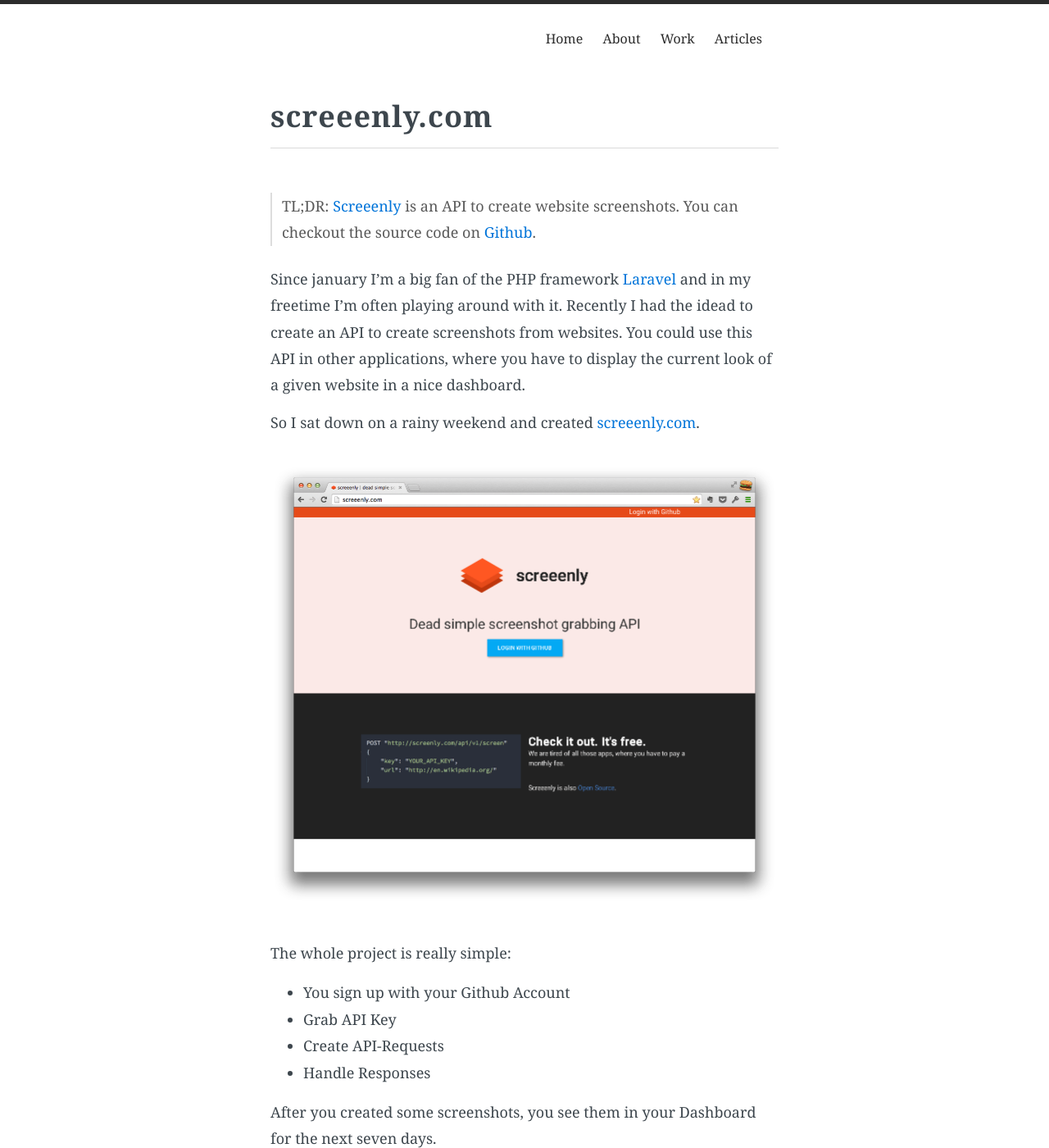
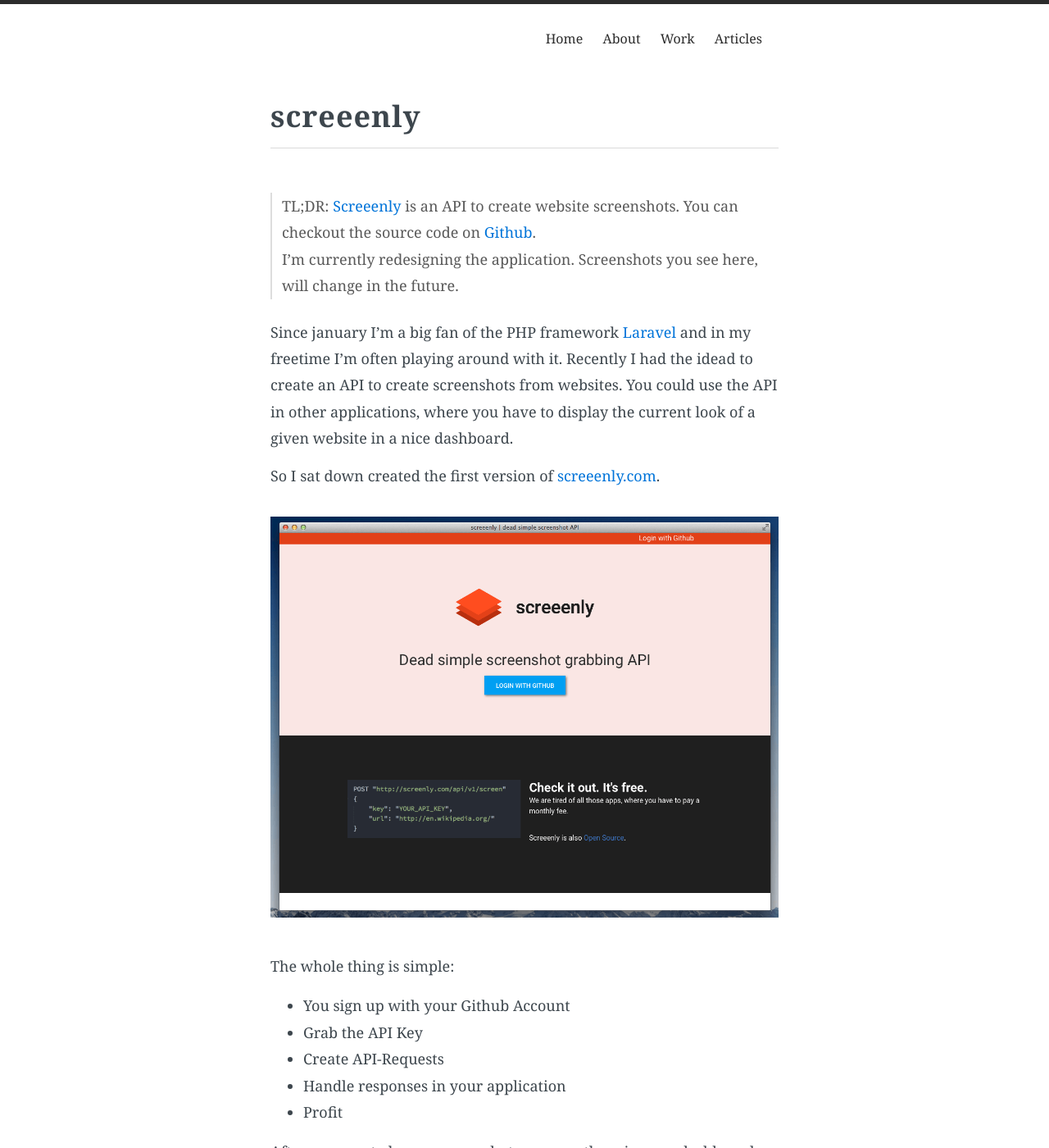
Before and after one commit to daybugging/stefanzweifel.io, a Jekyll site: the page built from _portfolio/screeenly.md, in a window 1280 px wide and 1400 px high. Shown: the whole window at 82% size. Built offline with Jekyll 4.4.1, drawn with Linux system fonts in a browser that asks for light colours; some of the changed text lies outside the part shown.

Commit message:
Fixed Screeenly Entry
Signed-off-by: Stefan Zweifel <hello@stefanzweifel.io>

```diff
--- a/_portfolio/screeenly.md
+++ b/_portfolio/screeenly.md
@@ -1,30 +1,31 @@
 ---
 layout: page
-title:  "screeenly.com"
+title:  screeenly
 date:   2014-07-15 16:16:08
 project-url: http://screeenly.com
 image: /img/portfolio/screeenly/hero-image.png
-description: A little sideproject of mine. Screeenly creates screenshots from websites and delivers them through a simple API.
+description: Sideproject I'm currently working on. Screeenly creates screenshots from websites and delivers them through a simple API.
 ---
 
-> TL;DR: [Screeenly](http://screeenly.com) is an API to create website screenshots. You can checkout the source code on [Github](https://github.com/stefanzweifel/screeenly).
+> TL;DR: [Screeenly](http://screeenly.com) is an API to create website screenshots. You can checkout the source code on [Github](https://github.com/stefanzweifel/screeenly).<br>
+> I'm currently redesigning the application. Screenshots you see here, will change in the future.
 
-Since january I'm a big fan of the PHP framework [Laravel](http://laracel.com) and in my freetime I'm often playing around with it. Recently I had the idead to create an API to create screenshots from websites. You could use this API in other applications, where you have to display the current look of a given website in a nice dashboard.
+Since january I'm a big fan of the PHP framework [Laravel](http://laracel.com) and in my freetime I'm often playing around with it. Recently I had the idead to create an API to create screenshots from websites. You could use the API in other applications, where you have to display the current look of a given website in a nice dashboard.
 
-So I sat down on a rainy weekend and created [screeenly.com](http://screeenly.com).
+So I sat down created the first version of [screeenly.com](http://screeenly.com).
 
 ![Landingpage](/img/portfolio/screeenly/landingpage.png)
 
-The whole project is really simple:
+The whole thing is simple:
 
 - You sign up with your Github Account
-- Grab API Key
+- Grab the API Key
 - Create API-Requests
-- Handle Responses
+- Handle responses in your application
+- Profit
 
-After you created some screenshots, you see them in your Dashboard for the next seven days.
+After you created some screenshots, you see them in your dashboard for the next seven days.
 
 ![Dashboard](/img/portfolio/screeenly/dashboard.png)
 
 Furthermore, I created screeenly during the Google I/O 2014. I was really impressed by the new Material Design Guidelines and so I tried to implement them.
-I'm not quite happy yet, but I works for me.
```
Also changed, not shown: img/portfolio/screeenly/dashboard.png, img/portfolio/screeenly/landingpage.png.
